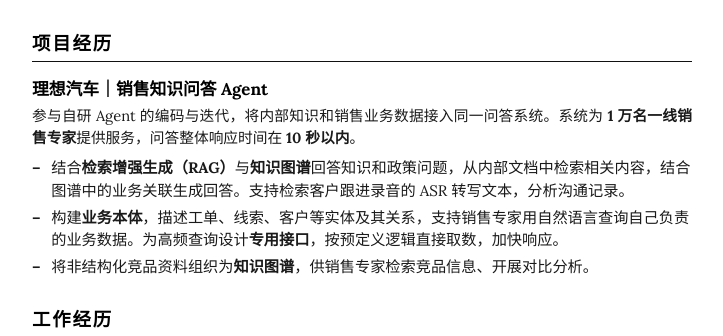
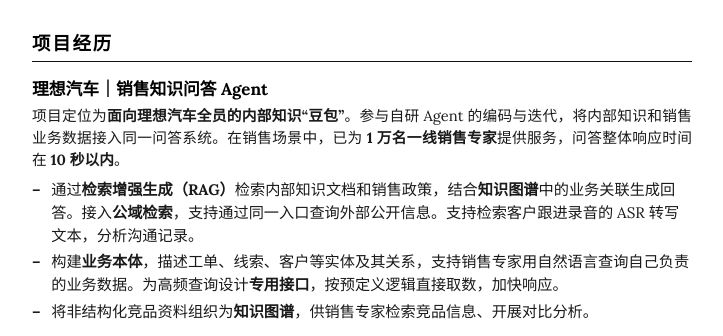
Before and after one commit to jackiesteed/jackiesteed.github.io, a plain HTML site: page index.html in a window 1280 px wide. Shown: the part 285-621 px from the top of the page, without its empty margins (278-1001 px from the left). Drawn offline with Linux system fonts and the light colour scheme.

Commit message:
补充知识问答 Agent 的全员定位与公域检索能力

```diff
--- a/index.html
+++ b/index.html
@@ -596,9 +596,9 @@
       <h2>项目经历</h2>
       <article class="entry">
         <h3 class="entry-title">理想汽车｜销售知识问答 Agent</h3>
-        <p class="entry-summary">参与自研 Agent 的编码与迭代，将内部知识和销售业务数据接入同一问答系统。系统为 <strong>1 万名一线销售专家</strong>提供服务，问答整体响应时间在 <strong>10 秒以内</strong>。</p>
+        <p class="entry-summary">项目定位为<strong>面向理想汽车全员的内部知识“豆包”</strong>。参与自研 Agent 的编码与迭代，将内部知识和销售业务数据接入同一问答系统。在销售场景中，已为 <strong>1 万名一线销售专家</strong>提供服务，问答整体响应时间在 <strong>10 秒以内</strong>。</p>
         <ul class="entry-list">
-          <li>结合<strong>检索增强生成（RAG）</strong>与<strong>知识图谱</strong>回答知识和政策问题，从内部文档中检索相关内容，结合图谱中的业务关联生成回答。支持检索客户跟进录音的 ASR 转写文本，分析沟通记录。</li>
+          <li>通过<strong>检索增强生成（RAG）</strong>检索内部知识文档和销售政策，结合<strong>知识图谱</strong>中的业务关联生成回答。接入<strong>公域检索</strong>，支持通过同一入口查询外部公开信息。支持检索客户跟进录音的 ASR 转写文本，分析沟通记录。</li>
           <li>构建<strong>业务本体</strong>，描述工单、线索、客户等实体及其关系，支持销售专家用自然语言查询自己负责的业务数据。为高频查询设计<strong>专用接口</strong>，按预定义逻辑直接取数，加快响应。</li>
           <li>将非结构化竞品资料组织为<strong>知识图谱</strong>，供销售专家检索竞品信息、开展对比分析。</li>
         </ul>
```
